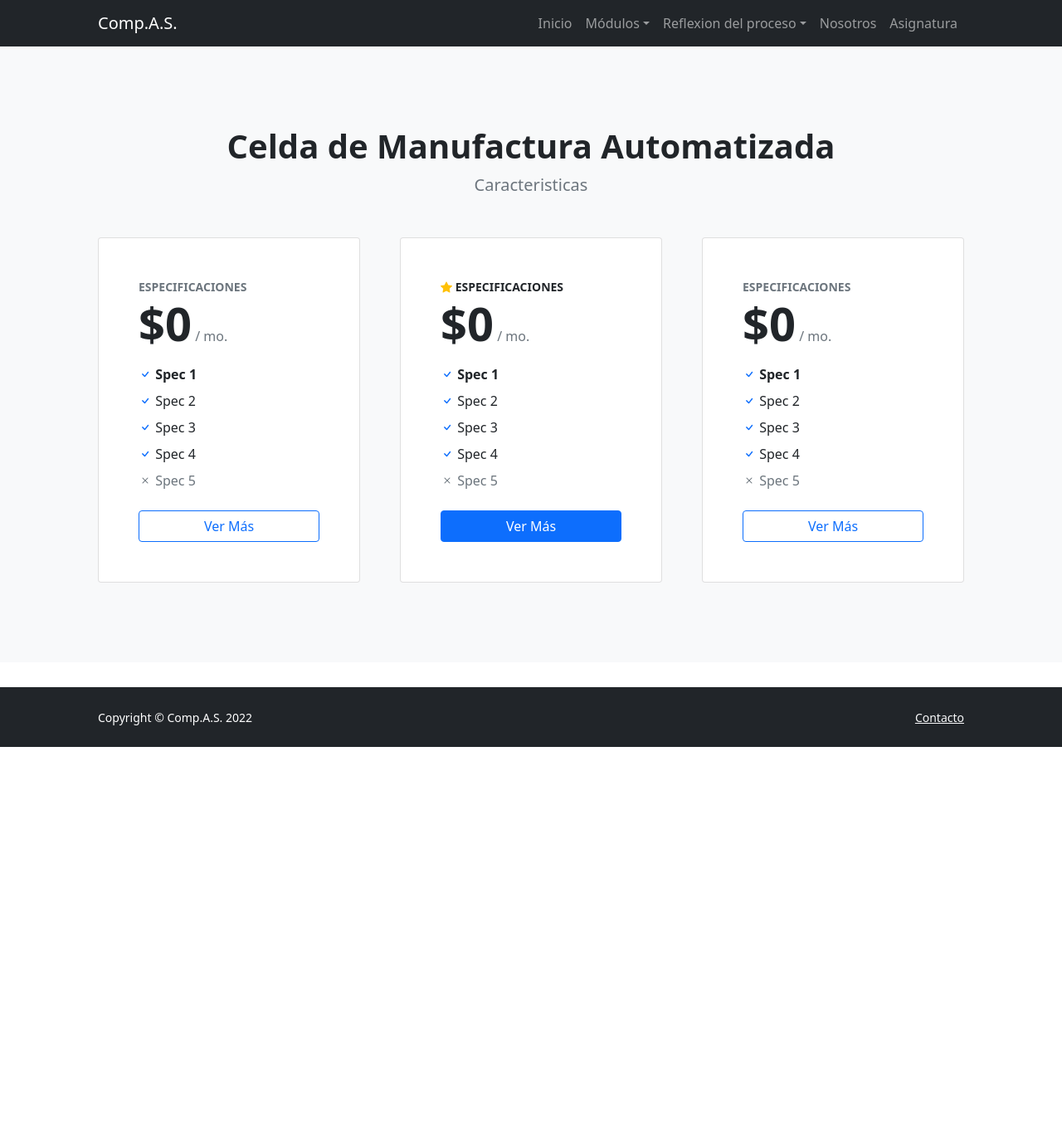
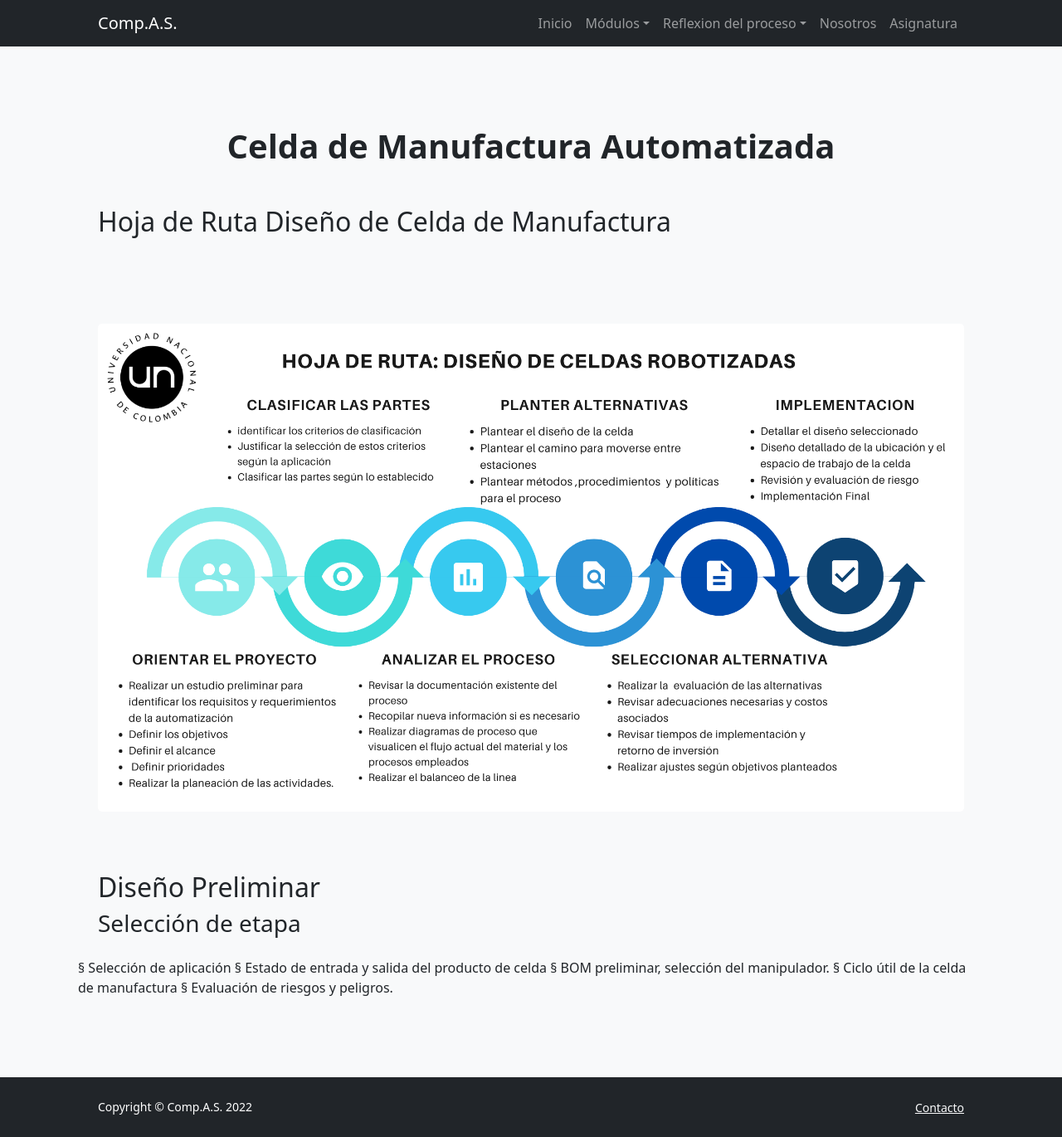
Before and after one commit to APM-GLSV/Comp.A.S, a Jekyll site: the page built from pages/modulos/celda_robotizada.html, in a window 1280 px wide. Shown: the whole page at 83% size. Built offline with Jekyll 4.4.1, drawn with Linux system fonts in a browser that asks for light colours; before the commit the page ends 900 px from its top, so only the background shows below that.

Commit message:
Documentacion y Hoja de ruta

```diff
--- a/pages/modulos/celda_robotizada.html
+++ b/pages/modulos/celda_robotizada.html
@@ -6,117 +6,19 @@ layout: default
     <div class="container px-5 my-5">
         <div class="text-center mb-5">
             <h1 class="fw-bolder">Celda de Manufactura Automatizada</h1>
-            <p class="lead fw-normal text-muted mb-0">Caracteristicas</p>
         </div>
         <div class="row gx-5 justify-content-center">
-            <!-- Pricing card free-->
-            <div class="col-lg-6 col-xl-4">
-                <div class="card mb-5 mb-xl-0">
-                    <div class="card-body p-5">
-                        <div class="small text-uppercase fw-bold text-muted">Especificaciones</div>
-                        <div class="mb-3">
-                            <span class="display-4 fw-bold">$0</span>
-                            <span class="text-muted">/ mo.</span>
-                        </div>
-                        <ul class="list-unstyled mb-4">
-                            <li class="mb-2">
-                                <i class="bi bi-check text-primary"></i>
-                                <strong>Spec 1</strong>
-                            </li>
-                            <li class="mb-2">
-                                <i class="bi bi-check text-primary"></i>
-                                Spec 2
-                            </li>
-                            <li class="mb-2">
-                                <i class="bi bi-check text-primary"></i>
-                                Spec 3
-                            </li>
-                            <li class="mb-2">
-                                <i class="bi bi-check text-primary"></i>
-                                Spec 4
-                            </li>
-                            <li class="mb-2 text-muted">
-                                <i class="bi bi-x"></i>
-                                Spec 5
-                            </li>
-                        </ul>
-                        <div class="d-grid"><a class="btn btn-outline-primary" href="#!">Ver Más</a></div>
-                    </div>
-                </div>
-            </div>
-            <!-- Pricing card pro-->
-            <div class="col-lg-6 col-xl-4">
-                <div class="card mb-5 mb-xl-0">
-                    <div class="card-body p-5">
-                        <div class="small text-uppercase fw-bold">
-                            <i class="bi bi-star-fill text-warning"></i>
-                            Especificaciones
-                        </div>
-                        <div class="mb-3">
-                            <span class="display-4 fw-bold">$0</span>
-                            <span class="text-muted">/ mo.</span>
-                        </div>
-                        <ul class="list-unstyled mb-4">
-                            <li class="mb-2">
-                                <i class="bi bi-check text-primary"></i>
-                                <strong>Spec 1</strong>
-                            </li>
-                            <li class="mb-2">
-                                <i class="bi bi-check text-primary"></i>
-                                Spec 2
-                            </li>
-                            <li class="mb-2">
-                                <i class="bi bi-check text-primary"></i>
-                                Spec 3
-                            </li>
-                            <li class="mb-2">
-                                <i class="bi bi-check text-primary"></i>
-                                Spec 4
-                            </li>
-                            <li class="mb-2 text-muted">
-                                <i class="bi bi-x"></i>
-                                Spec 5
-                            </li>
-                        </ul>
-                        <div class="d-grid"><a class="btn btn-primary" href="#!">Ver Más</a></div>
-                    </div>
-                </div>
-            </div>
-            <!-- Pricing card enterprise-->
-            <div class="col-lg-6 col-xl-4">
-                <div class="card">
-                    <div class="card-body p-5">
-                        <div class="small text-uppercase fw-bold text-muted">Especificaciones</div>
-                        <div class="mb-3">
-                            <span class="display-4 fw-bold">$0</span>
-                            <span class="text-muted">/ mo.</span>
-                        </div>
-                        <ul class="list-unstyled mb-4">
-                            <li class="mb-2">
-                                <i class="bi bi-check text-primary"></i>
-                                <strong>Spec 1</strong>
-                            </li>
-                            <li class="mb-2">
-                                <i class="bi bi-check text-primary"></i>
-                                Spec 2
-                            </li>
-                            <li class="mb-2">
-                                <i class="bi bi-check text-primary"></i>
-                                Spec 3
-                            </li>
-                            <li class="mb-2">
-                                <i class="bi bi-check text-primary"></i>
-                                Spec 4
-                            </li>
-                            <li class="mb-2 text-muted">
-                                <i class="bi bi-x"></i>
-                                Spec 5
-                            </li>
-                        </ul>
-                        <div class="d-grid"><a class="btn btn-outline-primary" href="#!">Ver Más</a></div>
-                    </div>
-                </div>
-            </div>
+            <h2>Hoja de Ruta Diseño de Celda de Manufactura</h2>
+            <div class="d-flex align-items-center mt-lg-5 mb-4"><img class="img-fluid rounded-3 my-5" src="{{ site.baseurl }}/images/HojadeRuta_Celda.png" alt="Hoja de Ruta" /></div>
+            <h2>Diseño Preliminar</h2>
+            <h3>Selección de etapa</h3>
+            <p></p>
+§  Selección de aplicación
+§  Estado de entrada y salida del producto de celda
+§  BOM preliminar, selección del manipulador.
+§  Ciclo útil de la celda de manufactura
+§  Evaluación de riesgos y peligros.
+
         </div>
     </div>
 </section>
```
Also changed, not shown: README.md, images/HojadeRuta_Celda.png (added).
